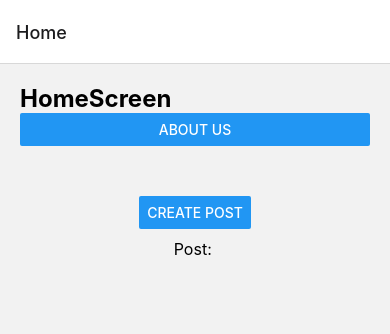
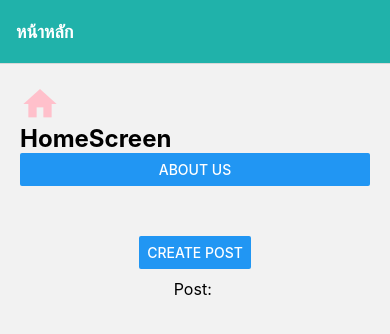
Before and after one commit to Puffer21959/2113110627_ReactNative, a React Native app: screen /Home in a window 390 px wide. Shown: the top 334 px of the page. Built offline with nearby package versions, Linux system fonts and the light colour scheme.

Commit message:
Stack Style

```diff
--- a/App.tsx
+++ b/App.tsx
@@ -9,10 +9,38 @@
   const HomeStack = createNativeStackNavigator();
   return (
     <NavigationContainer>
-      <HomeStack.Navigator initialRouteName="Home">
-        <HomeStack.Screen name="Home" component={HomeScreen} />
-        <HomeStack.Screen name="About" component={AboutScreen} />
-        <HomeStack.Screen name="Post" component={CreatePostScreen} />
+      <HomeStack.Navigator
+        initialRouteName="Home"
+        screenOptions={{
+          headerStyle: { backgroundColor: "#20b2aa" },
+          headerTintColor: "white",
+          headerTitleStyle: { fontWeight: "bold" },
+          /* headerTitleAlign: "center", */
+        }}
+      >
+        <HomeStack.Screen
+          name="Home"
+          component={HomeScreen}
+          options={{ title: "หน้าหลัก" }}
+        />
+        <HomeStack.Screen
+          name="About"
+          component={AboutScreen}
+          options={{
+            title: "เกี่ยวกับเรา",
+            /* headerStyle: { backgroundColor: "#20b2aa" },
+            headerTintColor: "white",
+            headerTitleStyle: { fontWeight: "bold" },*/
+            headerTitleAlign: "center",
+          }}
+        />
+        <HomeStack.Screen
+          name="Post"
+          component={CreatePostScreen}
+          options={{
+            title: "โพส" /* , headerStyle: { backgroundColor: "azure" }  */,
+          }}
+        />
       </HomeStack.Navigator>
     </NavigationContainer>
   );
--- a/screens/HomeScreen.tsx
+++ b/screens/HomeScreen.tsx
@@ -1,6 +1,7 @@
 import { View, Text, Button, StyleSheet } from "react-native";
 import React from "react";
-import Icon from 'react-native-vector-icons';
+import Icon from "react-native-vector-icons";
+import MaterialIcon from "react-native-vector-icons/MaterialCommunityIcons";
 
 const HomeScreen = ({ navigation, route }: any): React.JSX.Element => {
   const gotoAbout = () => {
@@ -12,6 +13,7 @@
 
   return (
     <View style={styles.container}>
+      <MaterialIcon name="home" size={40} color="pink" />
       <Text style={styles.header}>HomeScreen</Text>
       <Button title="about us" onPress={gotoAbout} />
       <View style={styles.postContainer}>
@@ -20,7 +22,8 @@
           onPress={() => navigation.navigate("Post")}
         />
         <Text style={styles.postText}>
-          Post: <Text>{route.params?.post}</Text>{/*the '?' is if post is null */}
+          Post: <Text>{route.params?.post}</Text>
+          {/*the '?' is if post is null */}
         </Text>
       </View>
     </View>
```
